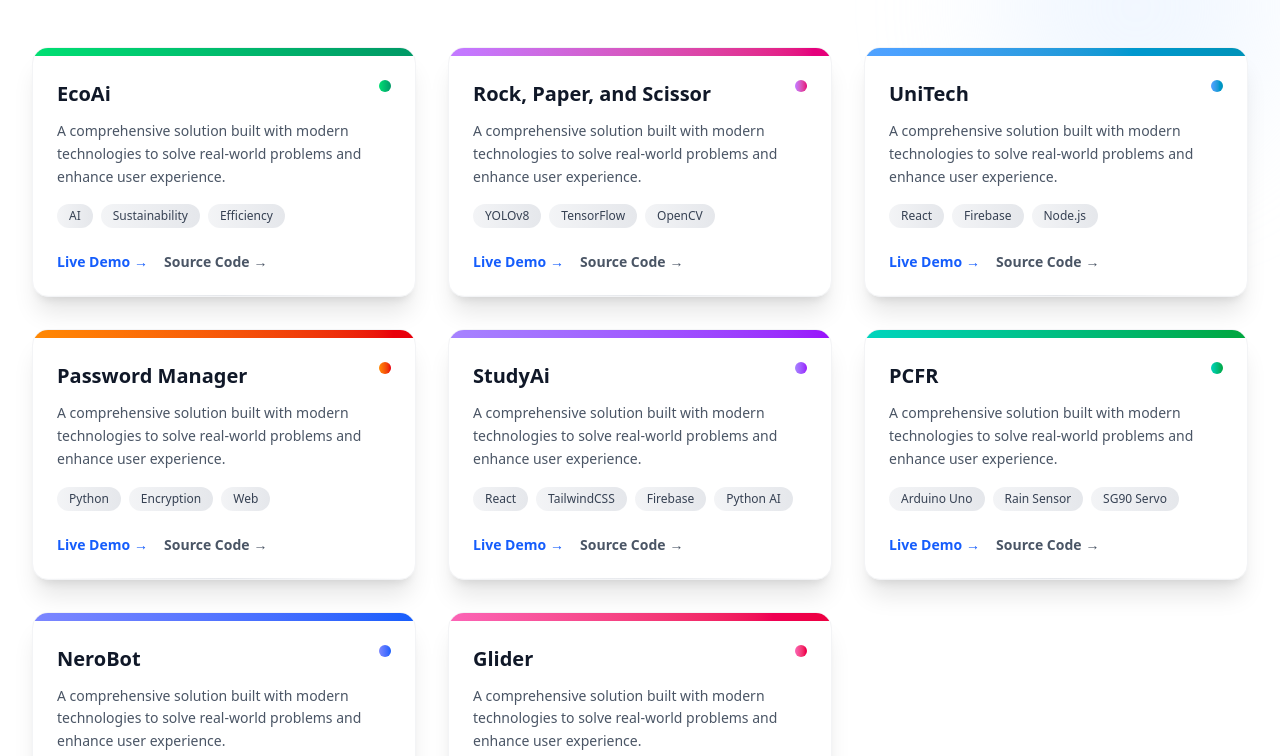
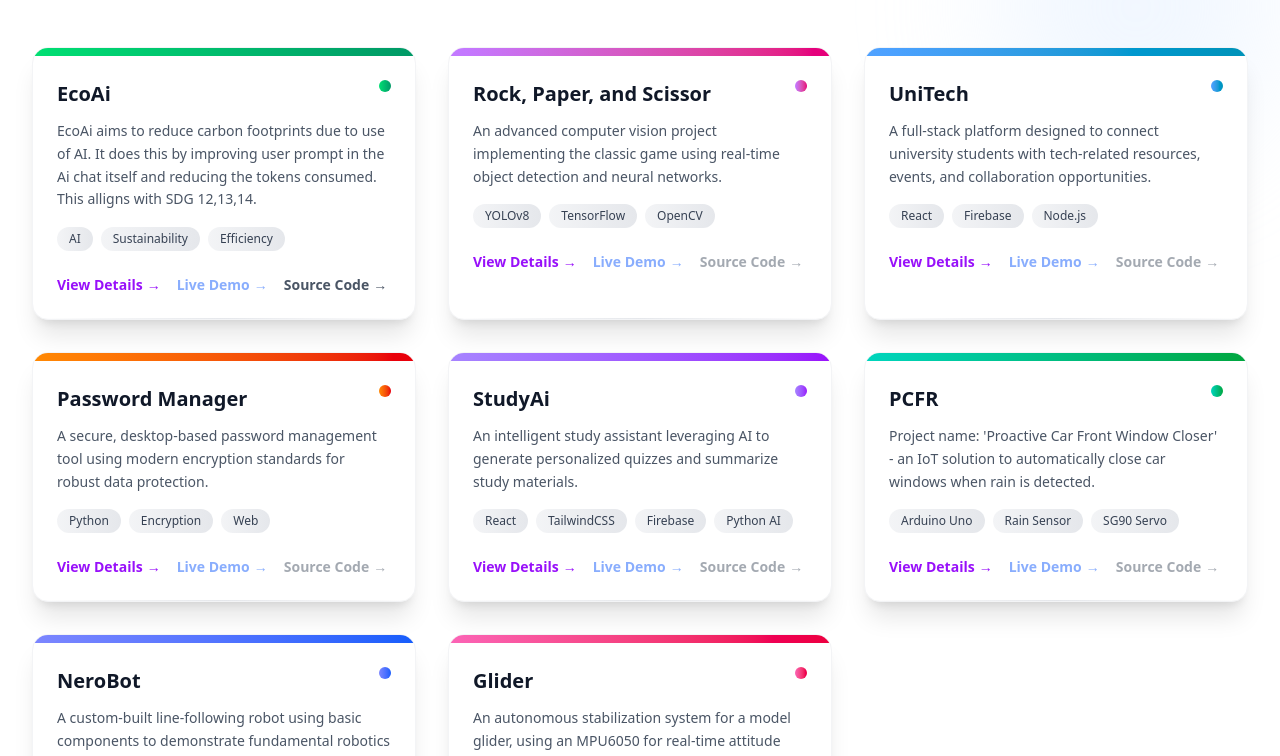
Before and after one commit to anshu2k24/Anshuman-Pati-portfolio, a Next.js app: page / in a window 1280 px wide. Shown: the part 2520-3276 px from the top of the page. Built offline with nearby package versions, Linux system fonts and the light colour scheme.

Commit message:
made the nav redirects proper and added view projects button in the projects cards

```diff
--- a/app/components/Projects.jsx
+++ b/app/components/Projects.jsx
@@ -1,18 +1,76 @@
 "use client";
+
+// Helper function to create the URL slug from the project name
+const createSlug = (name) => {
+  return name.toLowerCase().replace(/[^a-z0-9]+/g, '-').replace(/^-|-$/g, '');
+};
 
 export default function Projects() {
   const projects = [
-    { name: "EcoAi",
+    {
+      name: "EcoAi",
       tech: ["AI", "Sustainability", "Efficiency"],
-      desc: ["EcoAi aims to reduce carbon footprints due to use of AI. It does this by imprving user prompt in the Ai chat itself and reducing the tokens consumed. This alligns with SDG 12,13,14."],
-      gradient: "from-green-400 to-emerald-600" },
-    { name: "Rock, Paper, and Scissor", tech: ["YOLOv8", "TensorFlow", "OpenCV"], gradient: "from-purple-400 to-pink-600" },
-    { name: "UniTech", tech: ["React", "Firebase", "Node.js"], gradient: "from-blue-400 to-cyan-600" },
-    { name: "Password Manager", tech: ["Python", "Encryption", "Web"], gradient: "from-orange-400 to-red-600" },
-    { name: "StudyAi", tech: ["React", "TailwindCSS", "Firebase", "Python AI"], gradient: "from-violet-400 to-purple-600" },
-    { name: "PCFR", tech: ["Arduino Uno", "Rain Sensor", "SG90 Servo"], gradient: "from-teal-400 to-green-600" },
-    { name: "NeroBot", tech: ["Arduino Uno", "SG90 Servo"], gradient: "from-indigo-400 to-blue-600" },
-    { name: "Glider", tech: ["Arduino Uno", "MPU6050", "Li-ion Battery", "SG90 Servo"], gradient: "from-pink-400 to-rose-600" },
+      desc: "EcoAi aims to reduce carbon footprints due to use of AI. It does this by improving user prompt in the Ai chat itself and reducing the tokens consumed. This alligns with SDG 12,13,14.", // Simplified desc for single string
+      gradient: "from-green-400 to-emerald-600",
+      liveLink: "#", // Placeholder
+      codeLink: "https://github.com/anshu2k24/enhanced-prompt" // Example link
+    },
+    {
+      name: "Rock, Paper, and Scissor",
+      tech: ["YOLOv8", "TensorFlow", "OpenCV"],
+      desc: "An advanced computer vision project implementing the classic game using real-time object detection and neural networks.",
+      gradient: "from-purple-400 to-pink-600",
+      liveLink: "#",
+      codeLink: "#"
+    },
+    {
+      name: "UniTech",
+      tech: ["React", "Firebase", "Node.js"],
+      desc: "A full-stack platform designed to connect university students with tech-related resources, events, and collaboration opportunities.",
+      gradient: "from-blue-400 to-cyan-600",
+      liveLink: "#",
+      codeLink: "#"
+    },
+    {
+      name: "Password Manager",
+      tech: ["Python", "Encryption", "Web"],
+      desc: "A secure, desktop-based password management tool using modern encryption standards for robust data protection.",
+      gradient: "from-orange-400 to-red-600",
+      liveLink: "#",
+      codeLink: "#"
+    },
+    {
+      name: "StudyAi",
+      tech: ["React", "TailwindCSS", "Firebase", "Python AI"],
+      desc: "An intelligent study assistant leveraging AI to generate personalized quizzes and summarize study materials.",
+      gradient: "from-violet-400 to-purple-600",
+      liveLink: "#",
+      codeLink: "#"
+    },
+    {
+      name: "PCFR",
+      tech: ["Arduino Uno", "Rain Sensor", "SG90 Servo"],
+      desc: "Project name: 'Proactive Car Front Window Closer' - an IoT solution to automatically close car windows when rain is detected.",
+      gradient: "from-teal-400 to-green-600",
+      liveLink: "#",
+      codeLink: "#"
+    },
+    {
+      name: "NeroBot",
+      tech: ["Arduino Uno", "SG90 Servo"],
+      desc: "A custom-built line-following robot using basic components to demonstrate fundamental robotics and control systems.",
+      gradient: "from-indigo-400 to-blue-600",
+      liveLink: "#",
+      codeLink: "#"
+    },
+    {
+      name: "Glider",
+      tech: ["Arduino Uno", "MPU6050", "Li-ion Battery", "SG90 Servo"],
+      desc: "An autonomous stabilization system for a model glider, using an MPU6050 for real-time attitude correction.",
+      gradient: "from-pink-400 to-rose-600",
+      liveLink: "#",
+      codeLink: "#"
+    },
   ];
 
   return (
@@ -35,15 +93,31 @@ export default function Projects() {
                   <h3 className="text-xl font-bold text-gray-900 group-hover:text-transparent group-hover:bg-clip-text group-hover:bg-gradient-to-r group-hover:from-blue-600 group-hover:to-purple-600 transition-all duration-300">{project.name}</h3>
                   <div className={`w-3 h-3 rounded-full bg-gradient-to-r ${project.gradient} group-hover:scale-150 transition-transform duration-300`}></div>
                 </div>
-                <p className="text-gray-600 mb-4 text-sm leading-relaxed">A comprehensive solution built with modern technologies to solve real-world problems and enhance user experience.</p>
+                {/* Use the specific project description */}
+                <p className="text-gray-600 mb-4 text-sm leading-relaxed min-h-[60px]">{project.desc}</p>
                 <div className="flex flex-wrap gap-2 mb-6">
                   {project.tech.map((tech, i) => (
                     <span key={i} className="bg-gradient-to-r from-gray-100 to-gray-200 text-gray-700 px-3 py-1 rounded-full text-xs font-medium hover:from-gray-200 hover:to-gray-300 transition-all">{tech}</span>
                   ))}
                 </div>
-                <div className="flex gap-4">
-                  <a href="#" className="flex items-center gap-1 text-blue-600 hover:text-blue-700 text-sm font-semibold group/link">Live Demo<span className="transform group-hover/link:translate-x-1 transition-transform">→</span></a>
-                  <a href="#" className="flex items-center gap-1 text-gray-600 hover:text-gray-800 text-sm font-semibold group/link">Source Code<span className="transform group-hover/link:translate-x-1 transition-transform">→</span></a>
+                <div className="flex flex-wrap gap-4">
+                  <a
+                    href={`/projects/${createSlug(project.name)}`} // Dynamic slug generation
+                    className="flex items-center gap-1 text-purple-600 hover:text-purple-700 text-sm font-semibold group/link"
+                  >
+                    View Details
+                    <span className="transform group-hover/link:translate-x-1 transition-transform">→</span>
+                  </a>
+
+                  {/* Existing Links, updated to use project data */}
+                  <a href={project.liveLink} target="_blank" rel="noopener noreferrer" className={`flex items-center gap-1 text-blue-600 hover:text-blue-700 text-sm font-semibold group/link ${project.liveLink === '#' ? 'opacity-50 pointer-events-none' : ''}`}>
+                    Live Demo
+                    <span className="transform group-hover/link:translate-x-1 transition-transform">→</span>
+                  </a>
+                  <a href={project.codeLink} target="_blank" rel="noopener noreferrer" className={`flex items-center gap-1 text-gray-600 hover:text-gray-800 text-sm font-semibold group/link ${project.codeLink === '#' ? 'opacity-50 pointer-events-none' : ''}`}>
+                    Source Code
+                    <span className="transform group-hover/link:translate-x-1 transition-transform">→</span>
+                  </a>
                 </div>
               </div>
               <div className="absolute bottom-0 left-0 right-0 h-px bg-gradient-to-r from-transparent via-gray-200 to-transparent"></div>
--- a/app/components/navigation.jsx
+++ b/app/components/navigation.jsx
@@ -4,8 +4,9 @@ import React from 'react'
 export default function Navigation({ isMenuOpen, setIsMenuOpen }) {
     const navItems = ["Home", "Tech Stack", "Projects", "Hackathons", "Contact"];
 
-    // The onClick handler is correct, it uses the passed prop function
-    // The className logic is also correct, using the passed prop state
+    // Helper function to create the clean slug
+    const createSlug = (item) => item.toLowerCase().replace(" ", "");
+
     return (
         <>
         {/* Navigation - Premium Glassmorphism Style */}
@@ -25,7 +26,8 @@ export default function Navigation({ isMenuOpen, setIsMenuOpen }) {
                             {navItems.map((item) => (
                                 <a
                                     key={item}
-                                    href={`#${item.toLowerCase().replace(" ", "")}`}
+                                    // *** UPDATED HACK: Redirects to the application root (/) then to the section anchor ***
+                                    href={`/#${createSlug(item)}`}
                                     className="relative px-4 py-2 text-gray-600 hover:text-gray-900 transition-all duration-300 font-medium group text-sm lg:text-base rounded-lg hover:bg-blue-50/50"
                                 >
                                     {item}
@@ -35,7 +37,7 @@ export default function Navigation({ isMenuOpen, setIsMenuOpen }) {
                         </div>
 
                         <button
-                            onClick={() => setIsMenuOpen(!isMenuOpen)} // Uses the prop setIsMenuOpen
+                            onClick={() => setIsMenuOpen(!isMenuOpen)}
                             className="md:hidden p-2 rounded-lg hover:bg-gray-100 transition-colors backdrop-blur-sm text-gray-800"
                             aria-label="Toggle menu"
                         >
@@ -61,15 +63,16 @@ export default function Navigation({ isMenuOpen, setIsMenuOpen }) {
 
                     <div
                         className={`md:hidden overflow-hidden transition-all duration-300 bg-white/90 border-t border-gray-100 ${
-                            isMenuOpen ? "max-h-96 pb-4" : "max-h-0" // Uses the prop isMenuOpen
+                            isMenuOpen ? "max-h-96 pb-4" : "max-h-0"
                         }`}
                     >
                         <div className="flex flex-col space-y-2 pt-4">
                             {navItems.map((item) => (
                                 <a
                                     key={item}
-                                    href={`#${item.toLowerCase().replace(" ", "")}`}
-                                    onClick={() => setIsMenuOpen(false)} // Closes menu on link click
+                                    // *** UPDATED HACK: Redirects to the application root (/) then to the section anchor ***
+                                    href={`/#${createSlug(item)}`}
+                                    onClick={() => setIsMenuOpen(false)}
                                     className="text-gray-700 hover:text-gray-900 transition-colors font-medium py-2.5 px-4 rounded-lg hover:bg-gray-100/80"
                                 >
                                     {item}
```
